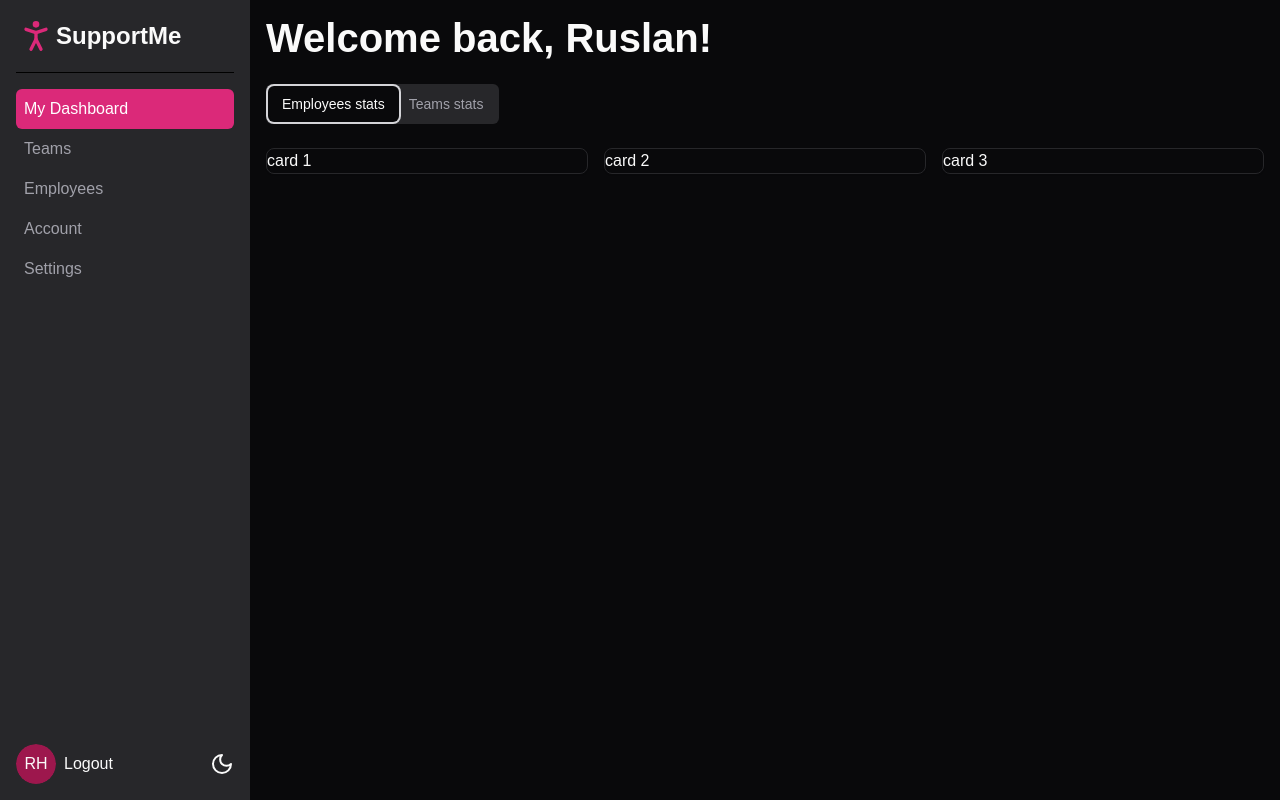
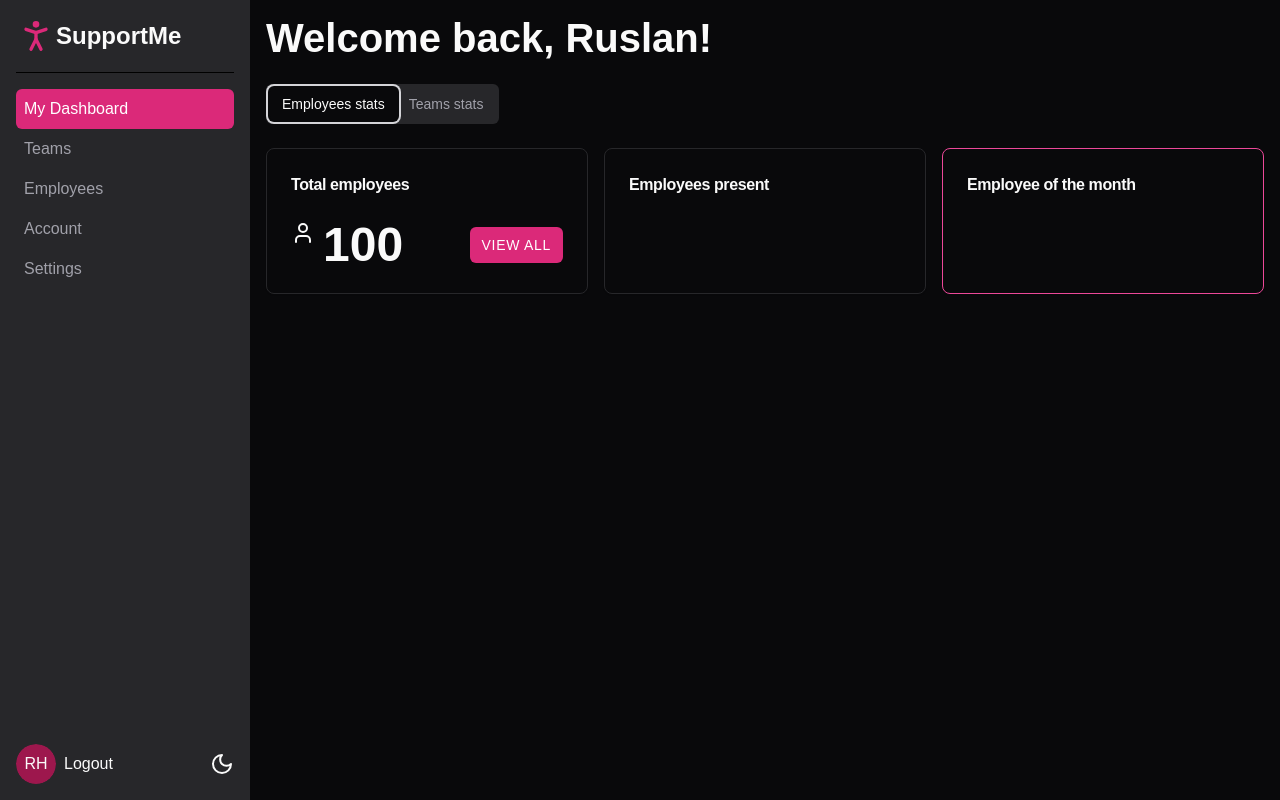
Before and after one commit to Hruchman-Ruslan/shadcn-ui, a Next.js app: page /dashboard in a window 1280 px wide. Both pictures are taken after a click on the tab "Employees stats". Built offline with nearby package versions, Linux system fonts and the light colour scheme.

Commit message:
feat: card content

```diff
--- a/app/dashboard/components/employees-stats.tsx
+++ b/app/dashboard/components/employees-stats.tsx
@@ -1,11 +1,37 @@
-import { Card } from '@/components/ui/card'
+import { Button } from '@/components/ui/button'
+import { Card, CardContent, CardHeader, CardTitle } from '@/components/ui/card'
+import { UserIcon } from 'lucide-react'
+import Link from 'next/link'
 
 export default function EmployeesStats() {
 	return (
 		<div className='grid lg:grid-cols-3 gap-4'>
-			<Card>card 1</Card>
-			<Card>card 2</Card>
-			<Card>card 3</Card>
+			<Card>
+				<CardHeader>
+					<CardTitle className='text-base'>Total employees</CardTitle>
+				</CardHeader>
+				<CardContent className='flex justify-between items-center'>
+					<div className='flex gap-2'>
+						<UserIcon />
+						<span className='text-5xl font-bold'>100</span>
+					</div>
+					<div>
+						<Button size={'sm'} asChild>
+							<Link href='/dashboard/employees'>View all</Link>
+						</Button>
+					</div>
+				</CardContent>
+			</Card>
+			<Card>
+				<CardHeader>
+					<CardTitle className='text-base'>Employees present</CardTitle>
+				</CardHeader>
+			</Card>
+			<Card className='border-pink-500'>
+				<CardHeader>
+					<CardTitle className='text-base'>Employee of the month</CardTitle>
+				</CardHeader>
+			</Card>
 		</div>
 	)
 }
```
